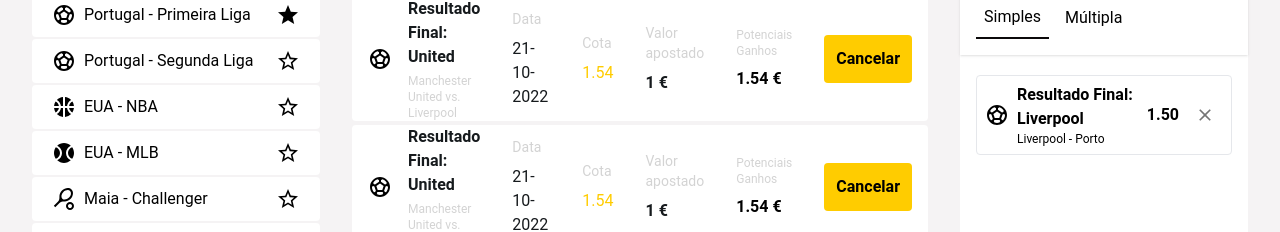
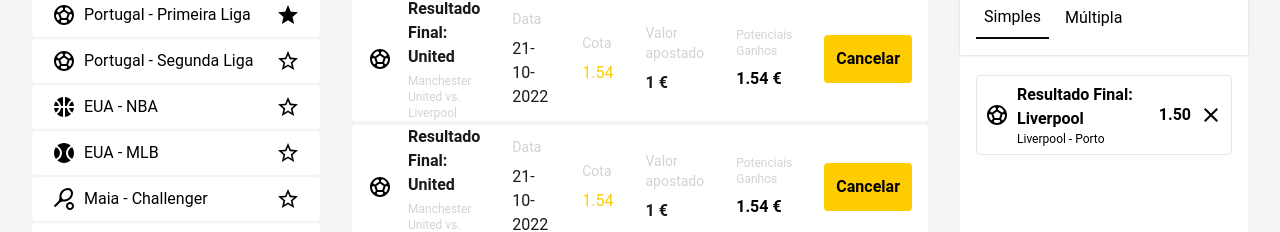
Before and after one commit to gonaloppcc/projetoRAS, a Next.js app in the folder frontend/: page /better/bets in a window 1280 px wide. Shown: the part 131-363 px from the top of the page. Built offline with nearby package versions, Linux system fonts and the light colour scheme.

Commit message:
Refactor Close Button.

```diff
--- a/frontend/src/components/CloseButton/index.tsx
+++ b/frontend/src/components/CloseButton/index.tsx
@@ -1,6 +1,5 @@
 import React from 'react';
 import CloseIcon from '@mui/icons-material/Close';
-import {IconButton} from '@mui/material';
 
 interface CloseButtonProps {
     onClick?: () => void;
@@ -8,10 +7,8 @@ interface CloseButtonProps {
 
 export const CloseButton = ({onClick}: CloseButtonProps) => {
     return (
-        <div style={{height: '100%'}}>
-            <IconButton onClick={onClick} disableRipple>
-                <CloseIcon fontSize="small" sx={{cursor: 'pointer'}} />
-            </IconButton>
+        <div onClick={onClick} className="text-base cursor-pointer">
+            <CloseIcon />
         </div>
     );
 };
```
